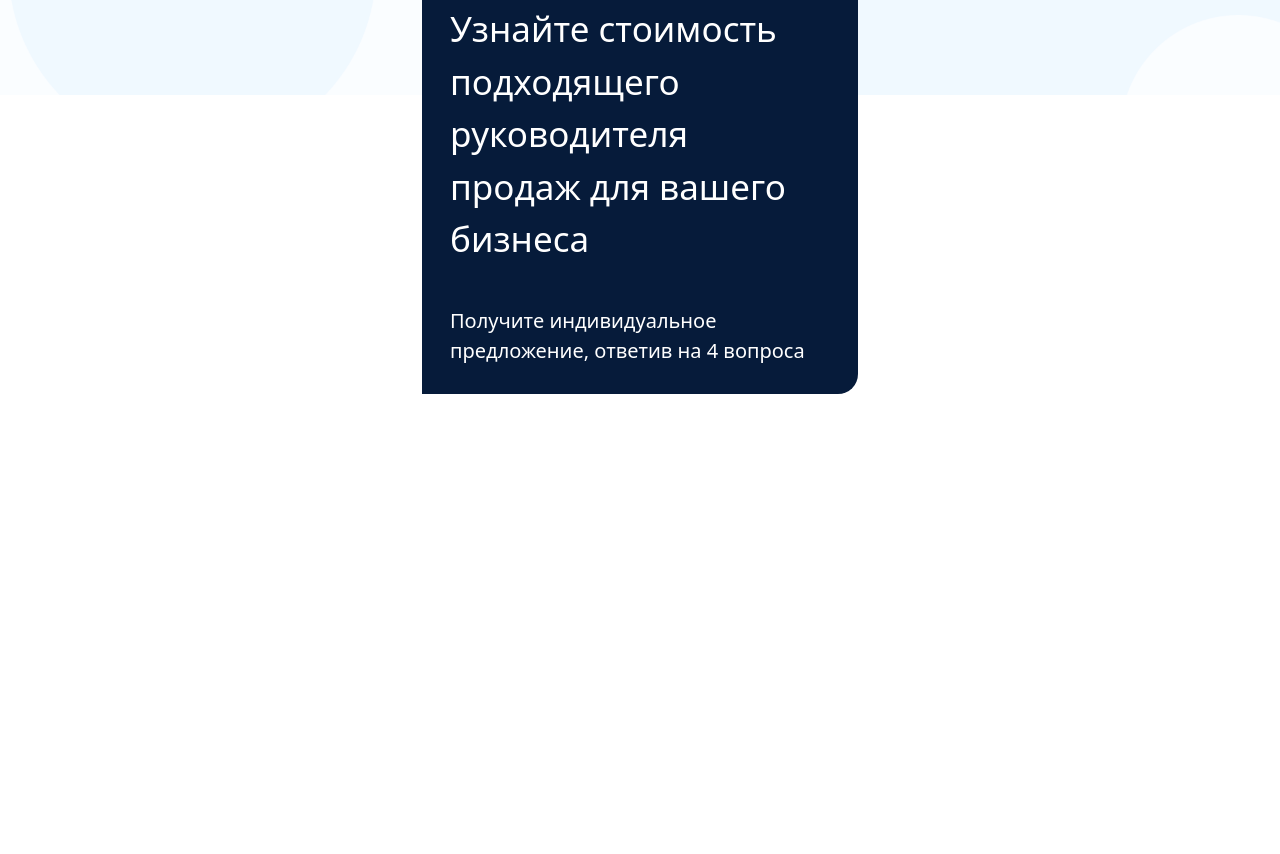
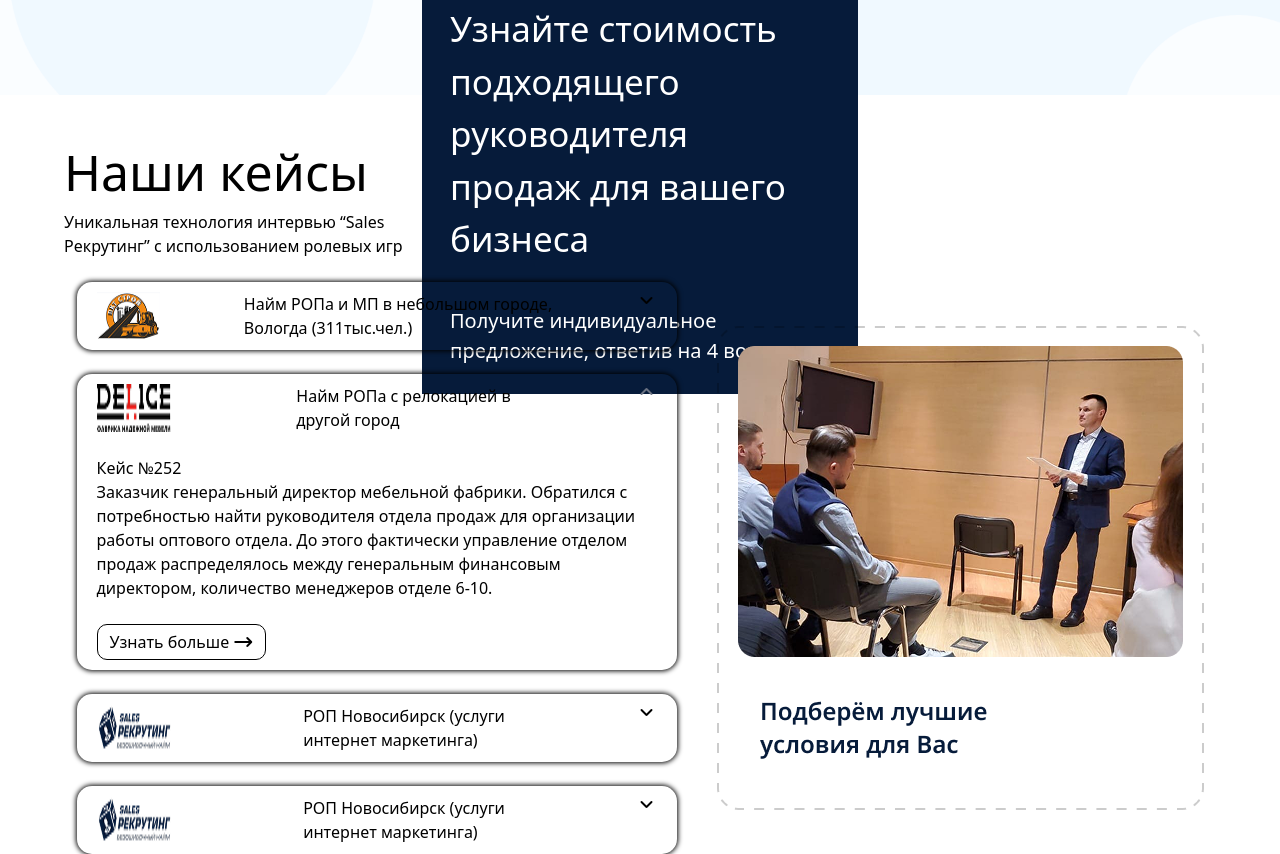
Before and after one commit to Hojiakbar-art/Git-exam-2, a website: page index.html in a window 1280 px wide. Shown: the part 3066-3920 px from the top of the page. Before the commit the page ends 3460 px from the top, so only its background shows below. Drawn offline with Linux system fonts and the light colour scheme.

Commit message:
Added section 5

```diff
--- a/index.html
+++ b/index.html
@@ -250,6 +250,63 @@
         </div>
 
     </section>
+
+
+    <section class="w-[90%] lg:max-w-300 m-auto lg:mt-10 mt-100">
+        <h1 class="lg:text-[50px] text-[30px]">Наши кейсы</h1>
+        <p>Уникальная технология интервью “Sales <br> Рекрутинг” с использованием ролевых игр</p>
+        <br>
+        <div class="flex gap-10 justify-center items-center flex-col lg:flex-row">
+
+            <div class="lg:w-150">
+                <div class="flex justify-between p-[10px_20px] rounded-[15px] shadow-[0px_0px_5px_1px]">
+                    <img class="hidden lg:block" src="./src/image 13.png" alt="">
+                    <p>Найм РОПа и МП в небольшом городе,<br> Вологда (311тыс.чел.)</p>
+                    <i class="fa-solid fa-angle-down"></i>
+                </div>
+                <br>
+                <div class=" p-[10px_20px] rounded-[15px] shadow-[0px_0px_5px_1px]">
+                    <div class="flex justify-between">
+                        <img class="hidden lg:block" src="./src/image 14.png" alt="">
+                        <p>Найм РОПа с релокацией в <br> другой город</p>
+                        <i class="fa-solid fa-angle-up text-gray-500"></i>
+                    </div>
+                    <br>
+                    <p>Кейс №252</p>
+                    <p class="hidden lg:block">Заказчик генеральный директор мебельной фабрики. Обратился с потребностью найти руководителя отдела продаж для организации работы оптового отдела.
+                        До этого фактически управление отделом продаж распределялось между генеральным финансовым директором, количество менеджеров отделе 6-10.</p>
+                        <br>
+                        <button class="p-[5px_12px] rounded-[10px] border-1 ">Узнать больше <i class="fa-solid fa-arrow-right-long"></i></button>
+                        <br>
+                    </div>
+                    <br>
+                    <div class="flex justify-between p-[10px_20px] rounded-[15px] shadow-[0px_0px_5px_1px]">
+                        <img class="hidden lg:block" src="./src/image 15.png" alt="">
+                        <p>РОП Новосибирск (услуги <br> интернет маркетинга)</p>
+                        <i class="fa-solid fa-angle-down"></i>
+                    </div>
+                    <br>
+                    <div class="flex justify-between p-[10px_20px] rounded-[15px] shadow-[0px_0px_5px_1px]">
+                        <img class="hidden lg:block" src="./src/image 15.png" alt="">
+                        <p>РОП Новосибирск (услуги <br> интернет маркетинга)</p>
+                        <i class="fa-solid fa-angle-down"></i>
+                    </div>
+                </div>
+                <div>
+                    <img src="./src/Frame 117.png" alt="">
+                </div>
+            </div>
+
+    </section>
+
+
+
+
+
+
+
+
+
 </body>
 </html>
 
```
Also changed, not shown: src/Frame 117.png (added), src/Rectangle 24.png (added), src/image 13.png (added), src/image 14.png (added), src/image 15.png (added), src/output.css.
